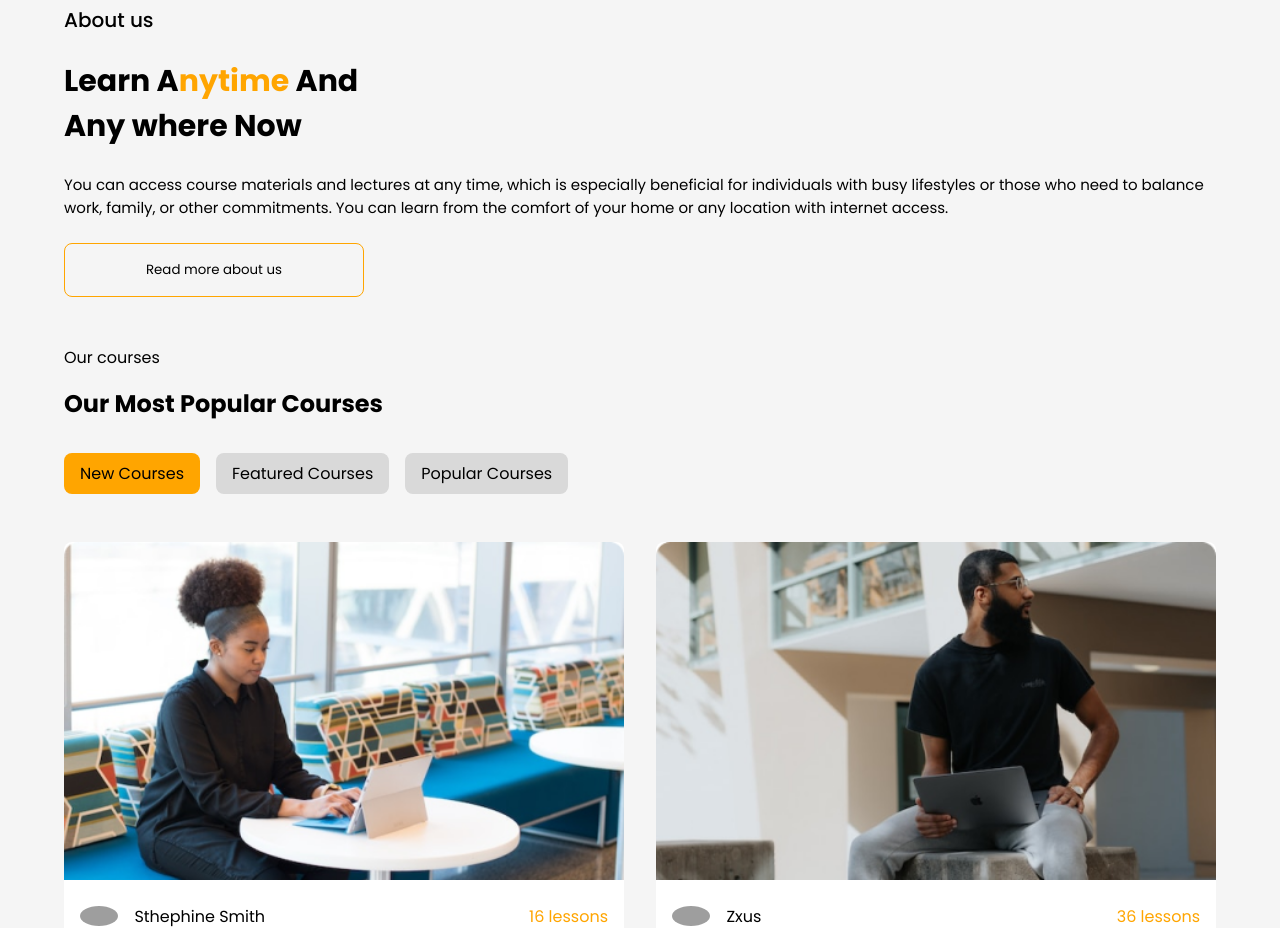
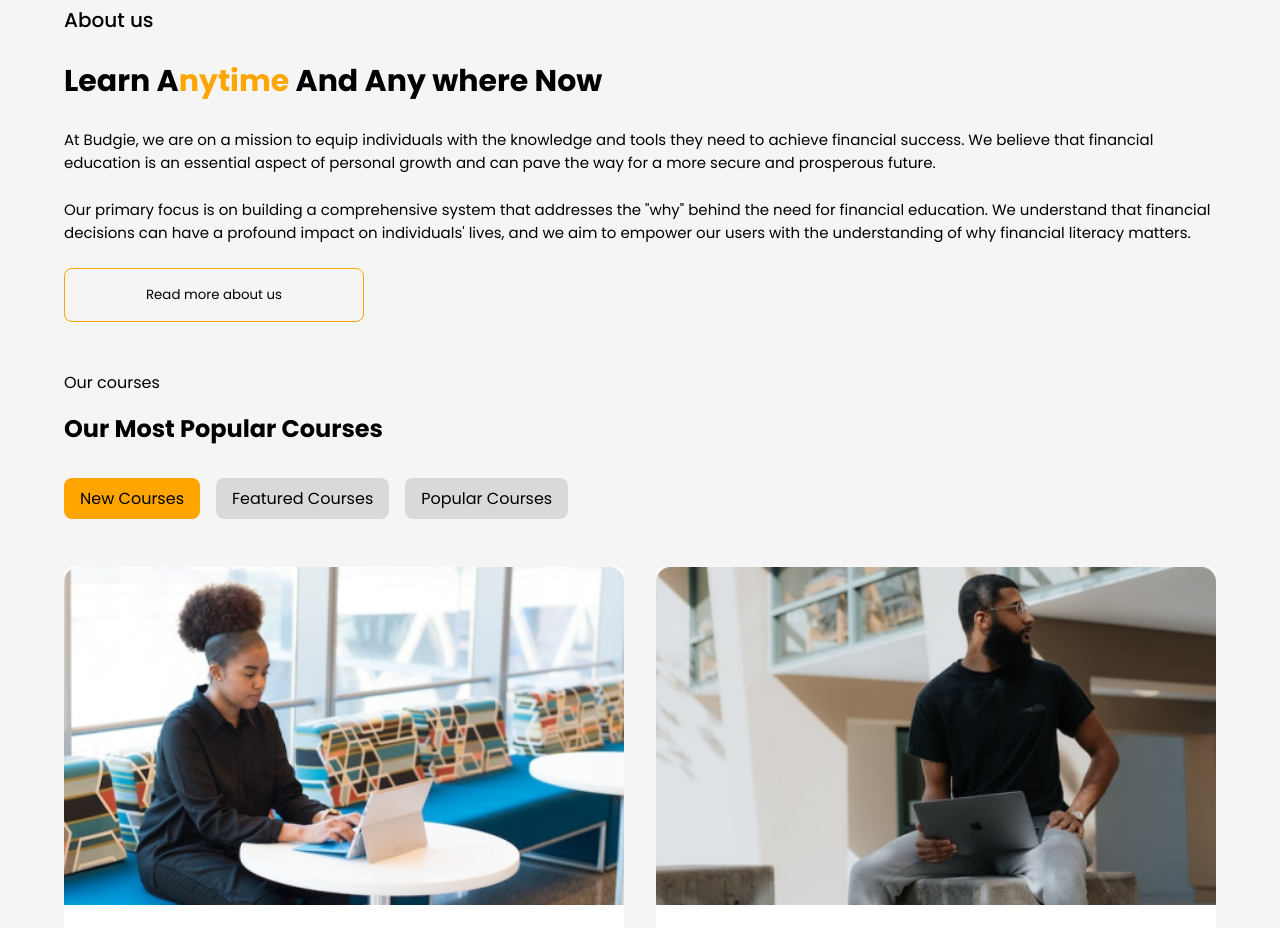
Before and after one commit to muhozajohn/Budgie, a React (Vite) app: page / in a window 1280 px wide. Shown: the part 2340-3268 px from the top of the page. Built offline with nearby package versions, Linux system fonts and the light colour scheme; grey boxes are pictures that could not be loaded.

Commit message:
Chaning About Us

```diff
--- a/src/sections/About.tsx
+++ b/src/sections/About.tsx
@@ -11,15 +11,49 @@
         <div className="about-card-right">
           <h3>About us</h3>
           <h2>
-            Learn A<span>nytime</span> And <br /> Any where Now
+            Learn A<span>nytime</span> And  Any where Now
           </h2>
           <p>
-            You can access course materials and lectures at any time, which is
-            especially beneficial for individuals with busy lifestyles or those
-            who need to balance work, family, or other commitments. You can
-            learn from the comfort of your home or any location with internet
-            access.
+            At Budgie, we are on a mission to equip individuals with the
+            knowledge and tools they need to achieve financial success. We
+            believe that financial education is an essential aspect of personal
+            growth and can pave the way for a more secure and prosperous future.
           </p>
+          <p>
+            Our primary focus is on building a comprehensive system that
+            addresses the "why" behind the need for financial education. We
+            understand that financial decisions can have a profound impact on
+            individuals' lives, and we aim to empower our users with the
+            understanding of why financial literacy matters.
+          </p>
+          {/* <p>
+            To support this objective, Budgie offers a range of valuable
+            resources. We provide a monthly budget template that enables users
+            to track their expenses, set financial goals, and develop effective
+            budgeting strategies. Our user-friendly template simplifies the
+            budgeting process, helping individuals gain control over their
+            finances and make informed decisions.
+          </p>
+          <p>
+            In addition to the budgeting tool, Budgie places great emphasis on
+            personalized mentorship. We believe that having a mentor who can
+            guide and provide insights based on their own financial experiences
+            can greatly enhance the learning process. Our mentorship program
+            connects students with knowledgeable and experienced professionals
+            who can offer personalized advice, answer questions, and provide
+            valuable tips and tricks for financial success.
+          </p>
+          <p>
+            At Budgie, we understand that financial education is a lifelong
+            journey, and we are committed to supporting individuals at every
+            stage. Whether you're a student just starting to explore the world
+            of personal finance or an experienced professional looking to refine
+            your financial skills, Budgie is here to empower you with the
+            knowledge and resources you need to thrive. Join us on our mission
+            to foster financial literacy, take control of your financial future,
+            and unlock a world of possibilities. Budgie is your partner in
+            financial education and mentorship.
+          </p> */}
           <button className="btn">Read more about us</button>
         </div>
       </div>
```
